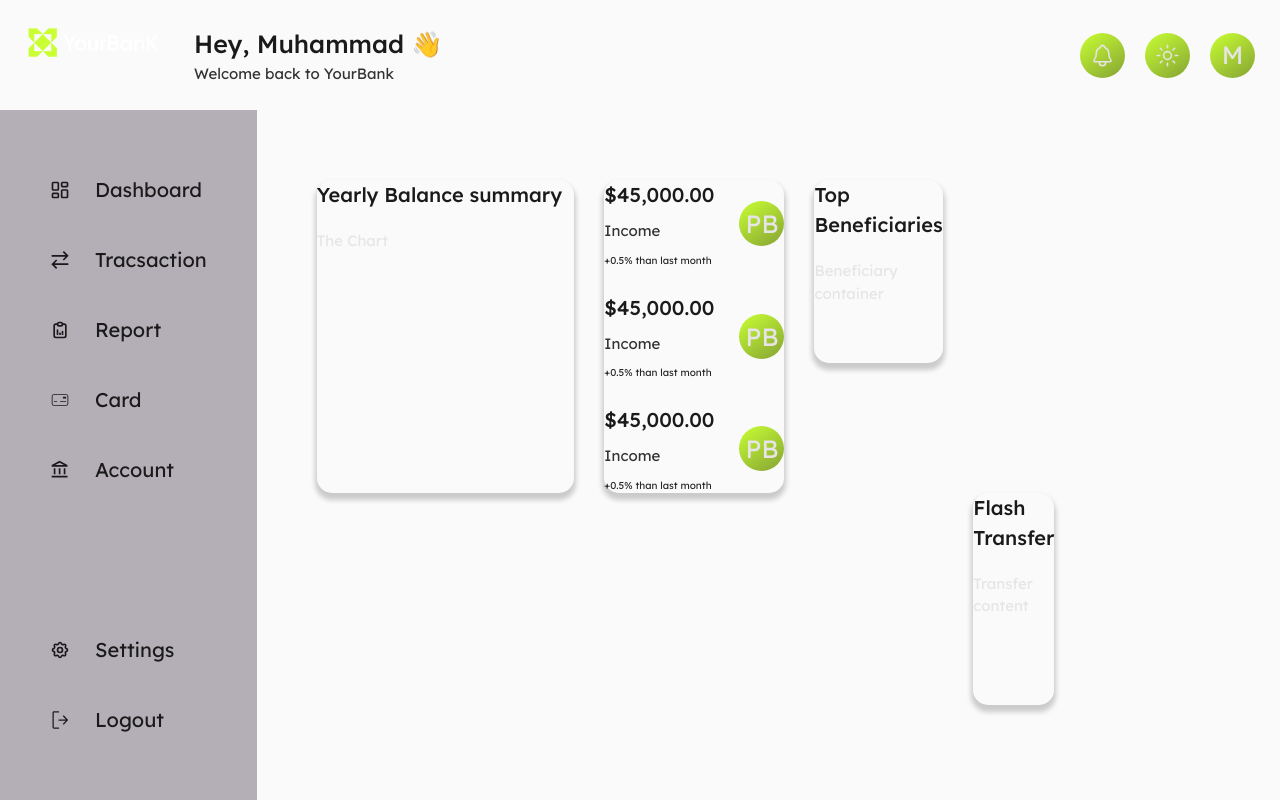
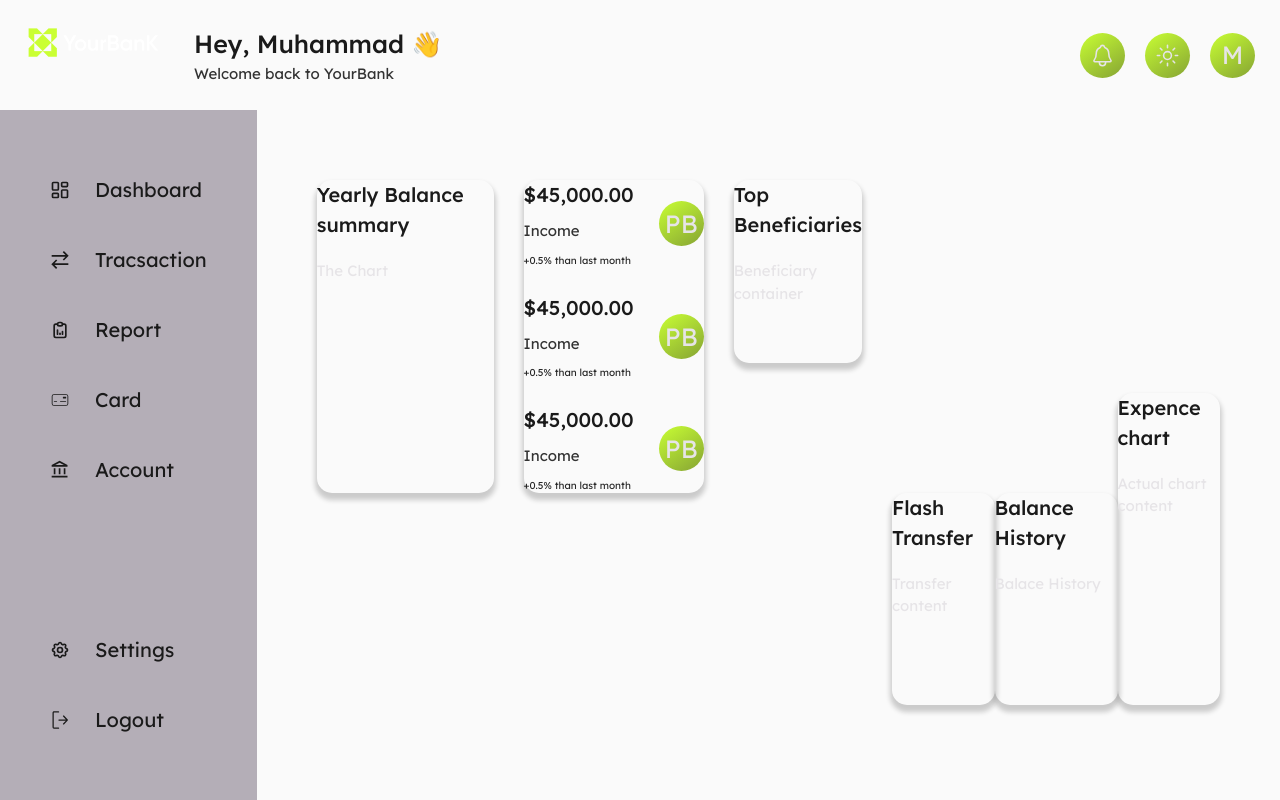
Before and after one commit to Muhammad0320/bank--f, a Next.js app: page / in a window 1280 px wide. Built offline with nearby package versions, Linux system fonts and the light colour scheme.

Commit message:
chore: update page tsx

```diff
--- a/src/app/page.tsx
+++ b/src/app/page.tsx
@@ -1,11 +1,13 @@
 import React from 'react';
 import {
   BalaceSummary,
+  BalanceHistory,
   DashBoardContainer,
   FirstDashBoardRow,
   FlashTransaction,
   LastDashboardRow,
   MonthlyCardContainer,
+  Piechart,
   TopBeneficiary,
 } from './style';
 import { StyledH3, Text } from '../../components/UI/Text';
@@ -16,12 +18,12 @@ const Page: React.FC = () => {
   return (
     <DashBoardContainer>
       <FirstDashBoardRow>
-        <BalaceSummary $flow="column" $size="small">
+        <BalaceSummary $flow="column" $size="small" as={'section'}>
           <StyledH3> Yearly Balance summary </StyledH3>
           <div> The Chart </div>
         </BalaceSummary>
 
-        <MonthlyCardContainer $flow="column" $size="medium">
+        <MonthlyCardContainer $flow="column" $size="medium" as={'section'}>
           <FlexContainer $flow="row" $size="btw">
             <FlexContainer $flow="column" $size="tiny">
               <StyledH3> $45,000.00 </StyledH3>
@@ -51,17 +53,27 @@ const Page: React.FC = () => {
           </FlexContainer>
         </MonthlyCardContainer>
 
-        <TopBeneficiary $flow="column" $size="small">
+        <TopBeneficiary $flow="column" $size="small" as={'section'}>
           <StyledH3> Top Beneficiaries </StyledH3>
           <div> Beneficiary container </div>
         </TopBeneficiary>
       </FirstDashBoardRow>
 
       <LastDashboardRow>
-        <FlashTransaction $flow="column" $size="small">
+        <FlashTransaction $flow="column" $size="small" as={'section'}>
           <StyledH3> Flash Transfer </StyledH3>
           <div> Transfer content </div>
         </FlashTransaction>
+
+        <BalanceHistory $flow="column" $size="small" as={'section'}>
+          <StyledH3> Balance History </StyledH3>
+          <div> Balace History </div>
+        </BalanceHistory>
+
+        <Piechart $flow="column" $size="small" as={'section'}>
+          <StyledH3> Expence chart </StyledH3>
+          <div> Actual chart content </div>
+        </Piechart>
       </LastDashboardRow>
     </DashBoardContainer>
   );
```
